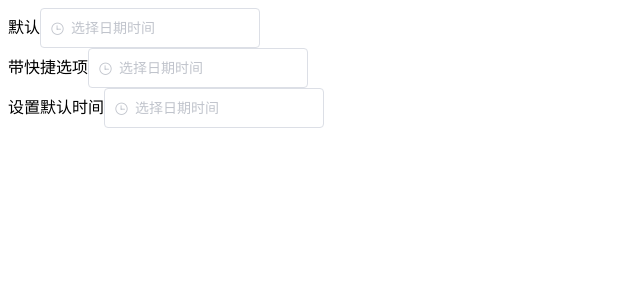
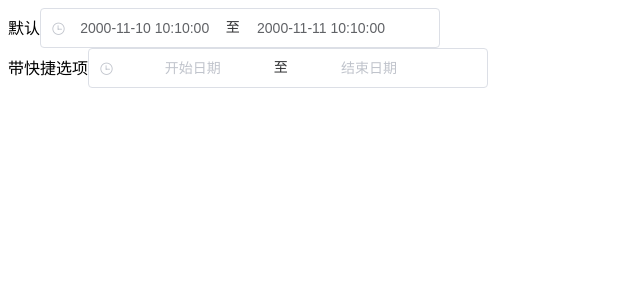
Before and after one commit to kingyeahwei/element_learning, a Vue app: page / in a window 1280 px wide. Shown: the top 300 px of the page, without its empty margins (0-640 px from the left). Built offline with nearby package versions, Linux system fonts and the light colour scheme.

Commit message:
datetimepicker 日期和时间范围

```diff
--- a/src/App.vue
+++ b/src/App.vue
@@ -4,27 +4,22 @@
       <span>默认</span>
       <el-date-picker
         v-model="value1"
-        type="datetime"
-        placeholder="选择日期时间"
+        type="datetimerange"
+        range-separator="至"
+        start-placeholder="开始日期"
+        end-placeholder="结束日期"
       ></el-date-picker>
     </div>
     <div class="block">
       <span>带快捷选项</span>
       <el-date-picker
         v-model="value2"
-        type="datetime"
-        placeholder="选择日期时间"
+        type="datetimerange"
+        :picker-options="pickerOptions"
+        range-separator="至"
+        start-placeholder="开始日期"
+        end-placeholder="结束日期"
         align="right"
-        :picker-options="pickerOptions"
-      ></el-date-picker>
-    </div>
-    <div class="block">
-      <span>设置默认时间</span>
-      <el-date-picker
-        v-model="value3"
-        type="datetime"
-        placeholder="选择日期时间"
-        default-time="12:00:00"
       ></el-date-picker>
     </div>
   </div>
@@ -39,32 +34,36 @@
         pickerOptions: {
           shortcuts: [
             {
-              text: "今天",
+              text: "最近一周",
               onClick(picker) {
-                picker.$emit("pick", new Date())
+                const end = new Date();
+                const start = new Date();
+                start.setTime(start.getTime() - 3600 * 24 * 1000 * 7)
+                picker.$emit("pick", [start, end])
               }
             },
             {
-              text: "昨天",
+              text: "最近一个月",
               onClick(picker) {
-                const date = new Date();
-                date.setTime(date.getTime() - 3600 * 1000 * 24)
-                picker.$emit("pick", date)
+                const end = new Date();
+                const start = new Date();
+                start.setTime(start.getTime() - 3600 * 1000 * 24 * 30);
+                picker.$emit("pick", [start, end])
               }
             },
             {
-              text: "一周前",
+              text: "最近三个月",
               onClick(picker) {
-                const date = new Date();
-                date.setTime(date.getTime() - 3600 * 1000 * 24 * 7)
-                picker.$emit("pick", date)
+                const end = new Date();
+                const start = new Date();
+                start.setTime(start.getTime() - 3600 * 1000 * 24 * 90)
+                picker.$emit('pick', [start, end])
               }
             }
           ]
         },
-        value1: "",
-        value2: "",
-        value3: "",
+        value1: [new Date(2000, 10, 10, 10, 10), new Date(2000, 10, 11, 10, 10)],
+        value2: ""
       };
     },
     methods: {}
```
